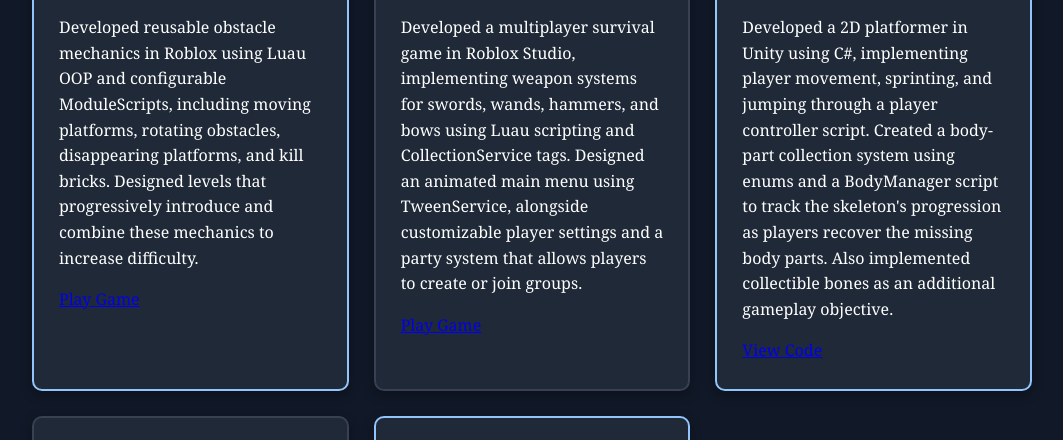
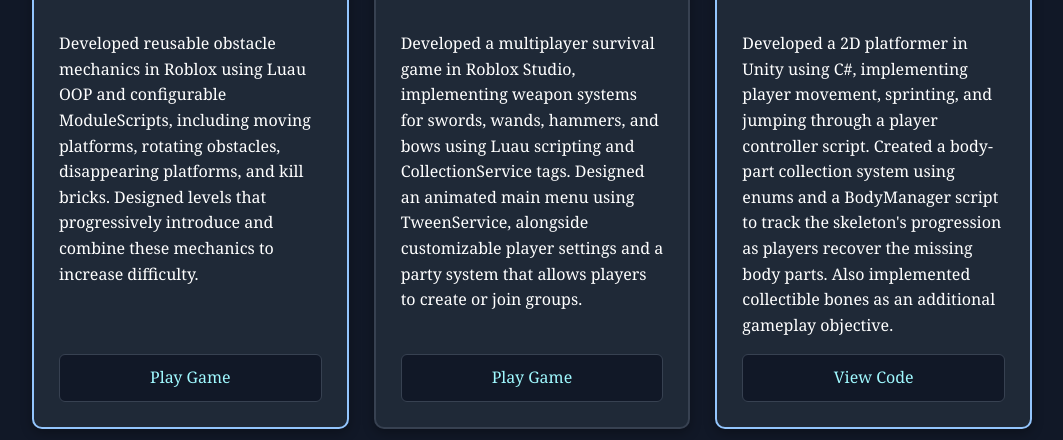
Before and after one commit to shadicl/shadicl.github.io, a plain HTML site: page index.html in a window 1280 px wide. Shown: the part 840-1280 px from the top of the page, without its empty margins (108-1171 px from the left). Drawn offline with Linux system fonts and the light colour scheme; grey boxes are pictures that could not be loaded.

Commit message:
Flexbox & Grid Layout
- Combined both flexbox & grid layout for button links

```diff
--- a/style.css
+++ b/style.css
@@ -129,6 +129,31 @@ h3 {
     box-shadow: 0 4px 12px rgba(0, 0, 0, 0.3);
 
     overflow-wrap: anywhere;
+
+    display: flex;
+    flex-direction: column;
+}
+
+.project-card > a {
+    margin-top: auto;
+    align-self: stretch;
+    text-align: center;
+
+    display: inline-block;
+    background-color: var(--background-color);
+    color: var(--accent-color);
+
+    padding: var(--space-sm) var(--space-md);
+    border: 1px solid var(--border-color);
+    border-radius: 6px;
+    text-decoration: none;
+
+    transition: background-color 0.3s ease, color 0.3s ease;
+}
+
+.project-card > a:hover {
+    background-color: var(--accent-color);
+    color: var(--background-color);
 }
 
 .project-card p {
@@ -224,4 +249,14 @@ h3 {
     .project-card:hover {
         transform: none;
     }
+
+    .project-card > a {
+        transition: none;
+    }
+
+    .project-card > a:hover,
+    .project-card > a:focus-visible {
+        background-color: var(--accent-color);
+        color: var(--background-color);
+    }
 }
```
